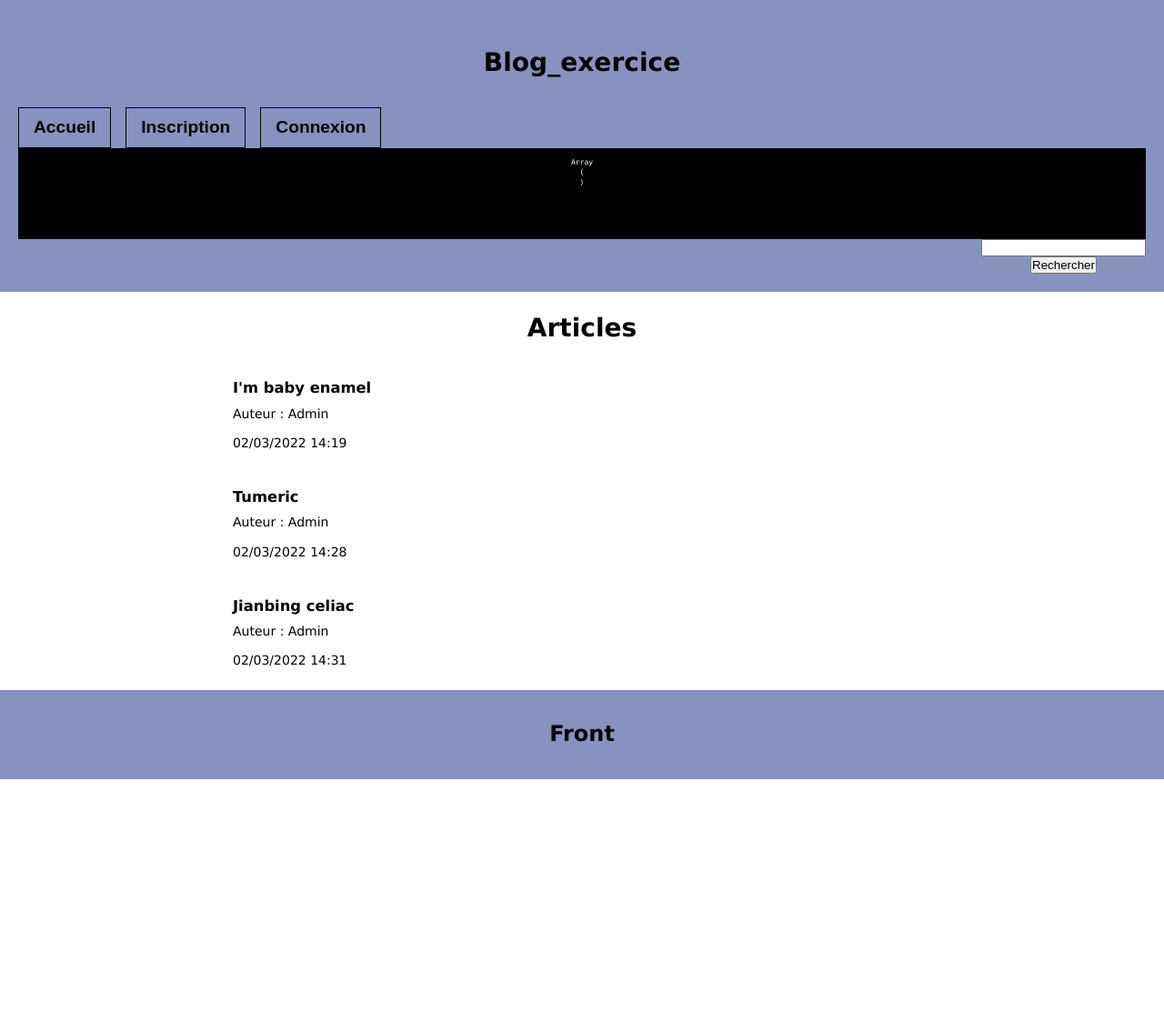
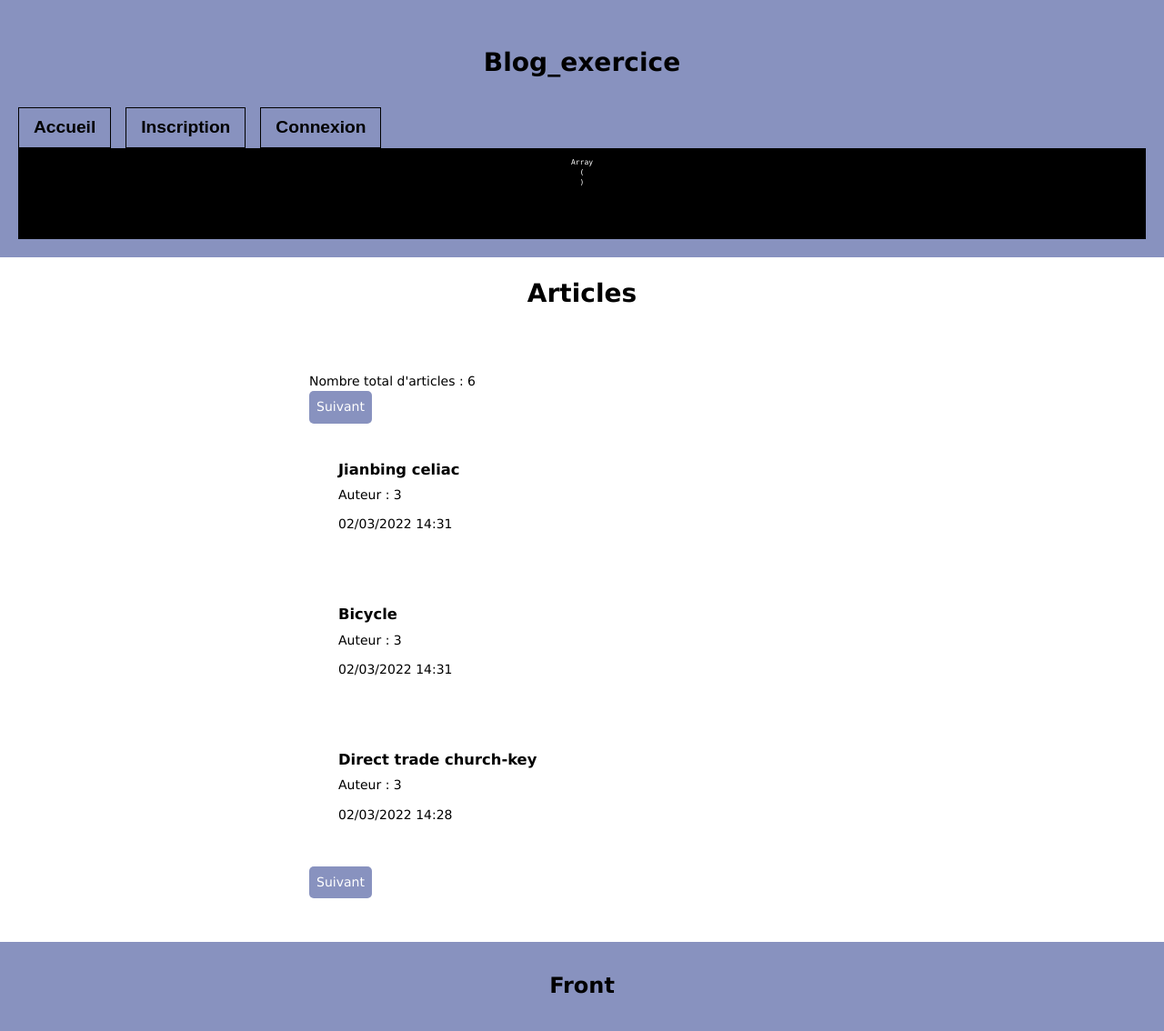
Before and after one commit to Ocmoz3/blog_exercice, a PHP site: page / in a window 1280 px wide. Shown: the part 101-1235 px from the top of the page at 91% size. Before the commit the page ends 958 px from the top, so only its background shows below. Run offline with PHP 8.4, Linux system fonts and the light colour scheme; data comes from the database, SQL or seed files in the repository; a stand-in replaces the project's code that opens the database connection.

Commit message:
modif header, index, editpost

```diff
--- a/admin/editpost.php
+++ b/admin/editpost.php
@@ -59,12 +59,12 @@ include('inc/header.php'); ?>
         <span class="error"><?php spanErrors($errors,'title'); ?></span>
 
         <label for="content">Contenu</label>
-        <textarea name="content" id="content" value="<?php
+        <textarea name="content" id="content" value="" cols="62" rows="10"><?php
         if(!empty($_POST['content'])) {
             echo $_POST['content'];
         } elseif (!empty($article['content'])) {
             echo $article['content'] ;
-        } ?>" cols="62" rows="10"></textarea>
+        } ?></textarea>
 
         <span class="error"><?php spanErrors($errors,'content'); ?></span>
 
--- a/asset/css/style.css
+++ b/asset/css/style.css
@@ -86,6 +86,26 @@ body{
     font-size: .7rem;
     margin-bottom: .8rem;
 }
+.pagin {
+    padding: 1rem;
+    margin: .5rem 0;
+    border-radius: 5px;
+}
+.pagin ul,.pagination {
+    display: flex;
+    gap:1rem;}
+
+.pagin ul li a , .pagination li a{
+    display: inline-block;
+    padding: .5rem;
+    background-color: #8892BF;
+    color:#fff;
+    border-radius: 5px;
+    text-decoration: none;
+}
+.pagin ul li a:hover, .pagination li a:hover {
+    background-color: #3a52bd;
+}
 .titrePage {
     /* border: 1px solid red; */
     text-align: center;
--- a/inc/header.php
+++ b/inc/header.php
@@ -7,39 +7,7 @@
     <title><?php if(!empty($title)) {echo $title;} else {echo 'Blog';} ?></title>
     <link rel="stylesheet" href="./asset/css/style.css">
 </head>
-<?php
-$errors2 = array();
-$success = false;
 
-
-if(!empty($_POST['submitted'])) {
-
-    $search = trim(strip_tags($_POST['search']));
-
-    $errors2 = Validpseudo($errors,$search,'search', 1, 255);
-
-    if(count($errors2) === 0) {
-        $sql = "INSERT INTO blog_articles (title,content, user_id, created_at, status)
-                VALUES (:title, :content, :user_id, NOW(), :status)";
-        $query = $pdo->prepare($sql);
-        $query->bindValue(':search',$search, PDO::PARAM_STR);
-
-        $query->execute();
-        header('Location: index.php');
-    }
-
-    if(!empty($search)) {
-        $urlBase = urlRemovelast( "http://$_SERVER[HTTP_HOST]$_SERVER[REQUEST_URI]");
-        $href = $urlBase . urlencode($search);
-        echo 'Bravo';
-        die();
-
-    } else {
-        $errors2['mail'] = 'error credentials';
-    }
-
-}
-?>
 <body>
 
     <header id="header">
@@ -63,18 +31,5 @@ if(!empty($_POST['submitted'])) {
         <?php
         debug($_SESSION); ?>
 
-        <div id="search">
-            <?php if($success) {
-            echo '<p>Bravo</p>';
-            } else { ?>
-            <form class="search" action="" method="POST" novalidate>
-                <!-- <label for="search">Recherche</label> -->
-                <input type="text" name="search" id="search" value="<?php if(!empty($_POST['search']) ) { echo $_POST['search']; } ?>">
-                <span class="error"><?php if(!empty($errors2['search'])) {echo $errors2['search']; } ?></span>
 
-                <input type="submit" name="submitted" value="Rechercher">
-            </form>
-            <?php } ?>
-
-        </div>
     </header>
--- a/index.php
+++ b/index.php
@@ -15,28 +15,49 @@
 // debug($articles);
 // debug($_SESSION);
 
+    // Pagination
+// nbre de reves par page
+$numPerPage = 3;
+// page current par default
+$page = 1;
+if(!empty($_GET['page'])) {
+    $page = $_GET['page'];
+}
+$offset = $page * $numPerPage - $numPerPage;
+
+$sql = "SELECT * FROM blog_articles ORDER BY created_at DESC LIMIT $numPerPage OFFSET $offset";
+$query = $pdo->prepare($sql);
+$query->execute();
+$articles = $query->fetchAll();
+
+$sql = "SELECT COUNT(id) FROM blog_articles";
+$query = $pdo->prepare($sql);
+$query->execute();
+$count = $query->fetchColumn();
+
+
 
 include('inc/header.php');
 ?>
 
 <h1 class="titrePage">Articles</h1>
 
-    <section>
-        <?php
-            foreach ($articles as $article) {
-                // debug($article);
-                if($article['status'] === 'publish') { ?>
+<div class="wrap">
+    <p>Nombre total d'articles : <?= $count; ?></p>
+    <?php pagination($page,$numPerPage,$count); ?>
+    <section id="articles">
+        <?php foreach ($articles as $article) { ?>
+            <div class="pagin" id="ancre-<?= $article['id']; ?>">
                 <div class="wrap_article">
-                    <h3 class="article_title"><a href="single.php?id=<?= $article['id']; ?>"><?= $article['title']; ?></a></h3>
-                    <p class="article_content">Auteur : <?= $article['author']; ?></p>
-                    <p class="created"><?php echo formatDate($article['created_at']); ?></p>
+                <h3 class="article_title"><a href="single.php?id=<?= $article['id']; ?>"><?= $article['title']; ?></a></h3>
+                <p class="author">Auteur : <?= $article['user_id']; ?></p>
+                <p class="created"><?php echo formatDate($article['created_at']); ?></p>
                 </div>
-        <?php }
-        } ?>
+            </div>
+        <?php } ?>
     </section>
-
-
-
+    <?php pagination($page,$numPerPage,$count); ?>
+</div>
 
 
 <?php
```
Also changed, not shown: inc/fonction.php (line endings or trailing spaces).
